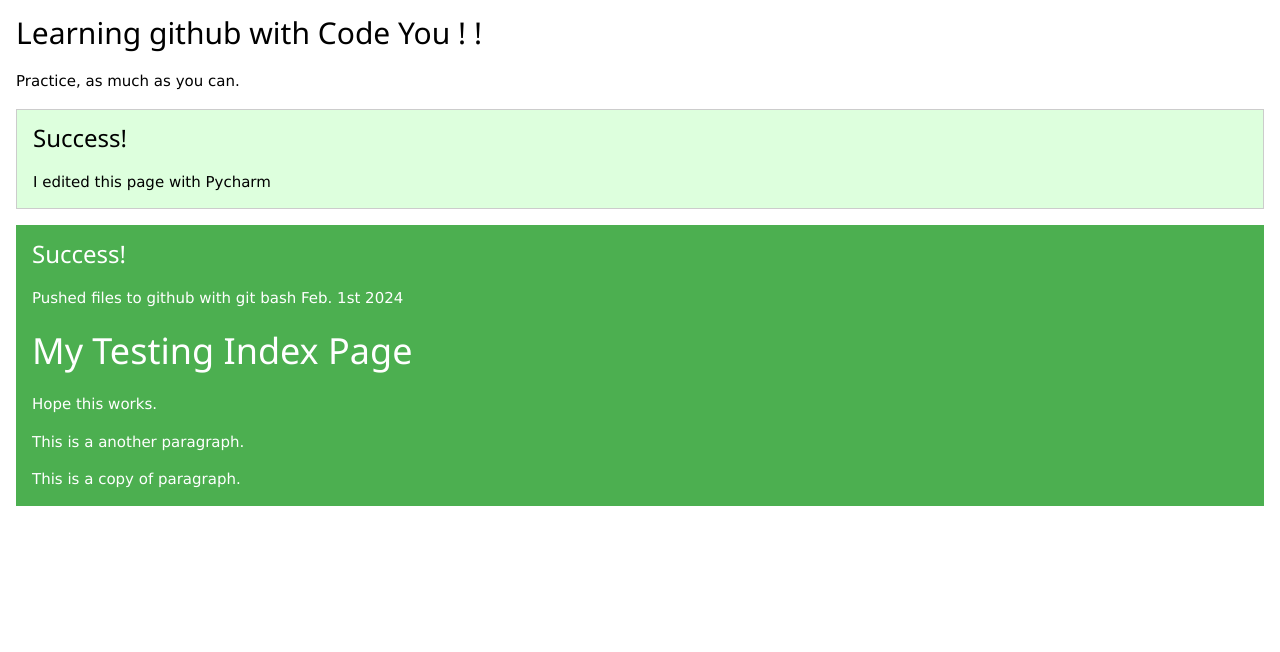
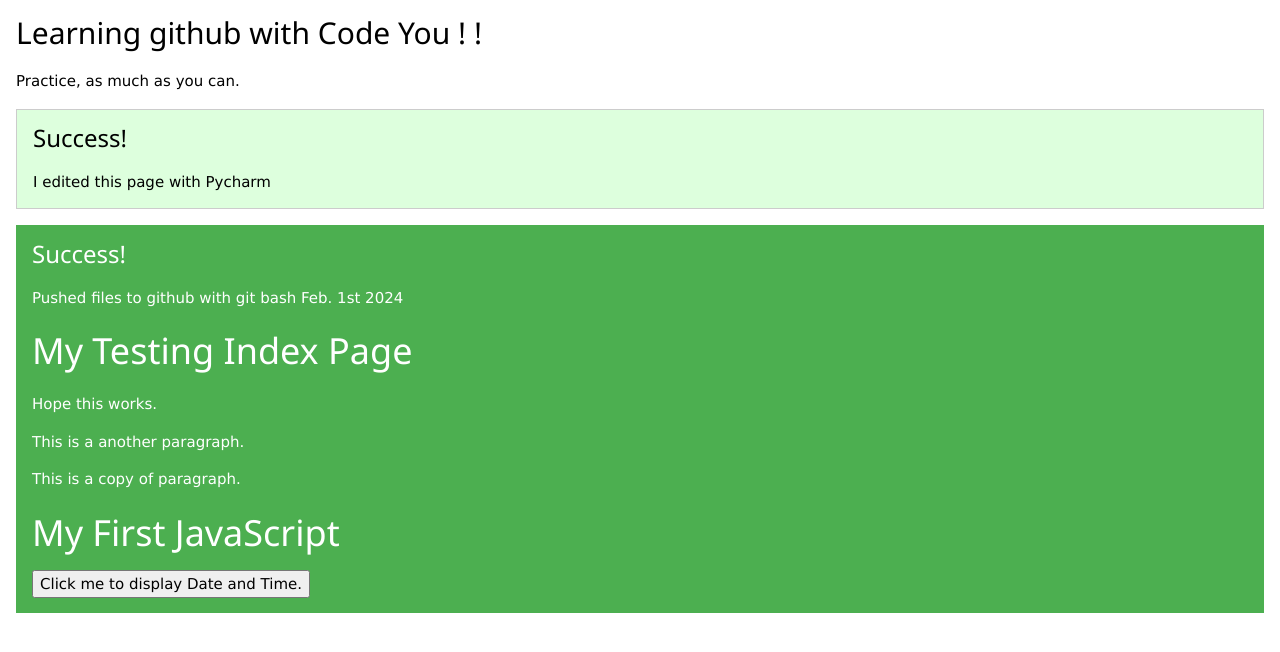
Before and after one commit to skillitt/myrepo1, a plain HTML site: page index.html in a window 1280 px wide. Drawn offline with nearby package versions, Linux system fonts and the light colour scheme.

Commit message:
Added date and time to index page

```diff
--- a/index.html
+++ b/index.html
@@ -36,5 +36,13 @@ h1,h2,h3,h4,h5,h6 {font-family:"Segoe UI",sans-serif}
 
 <p>This is a copy of paragraph.</p>
 
+<h1>My First JavaScript</h1>
+
+<button type="button"
+onclick="document.getElementById('demo').innerHTML = Date()">
+Click me to display Date and Time.</button>
+
+<p id="demo"></p>
+
 </body>
 </html>
```
